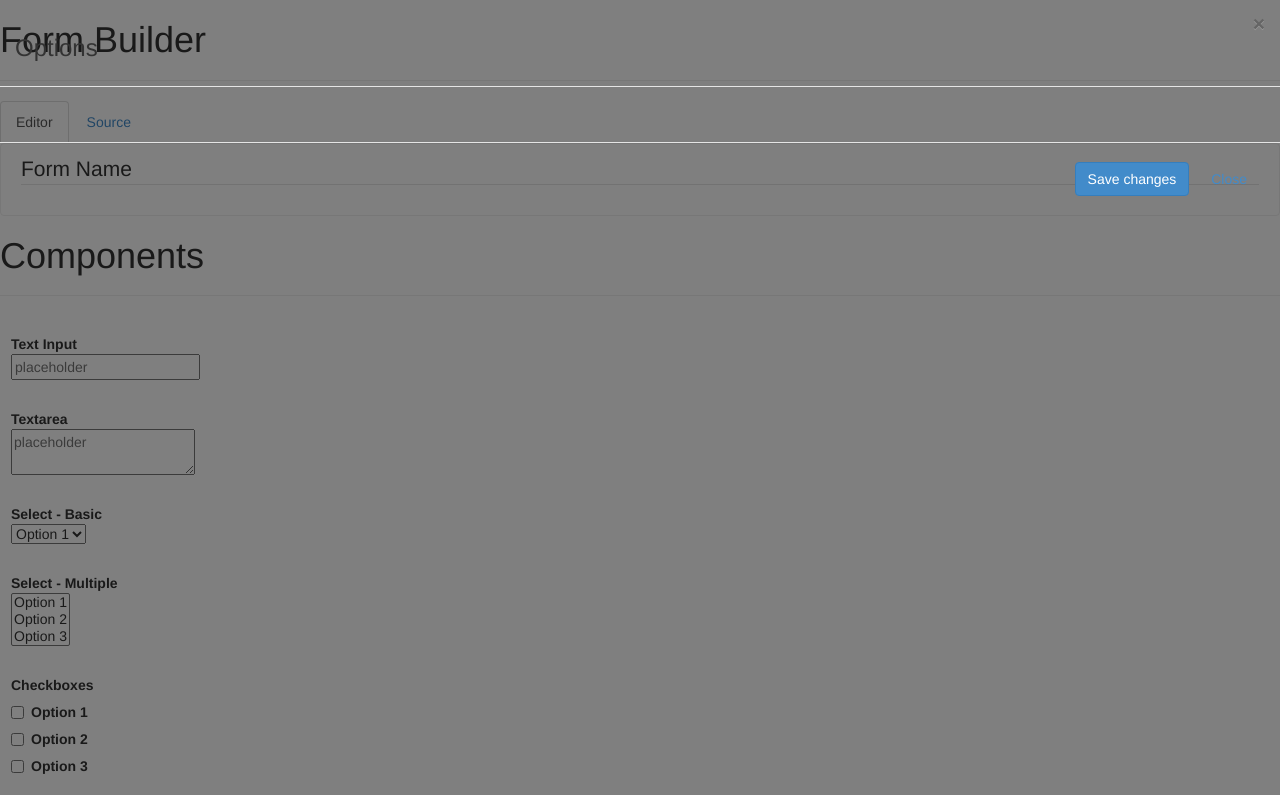
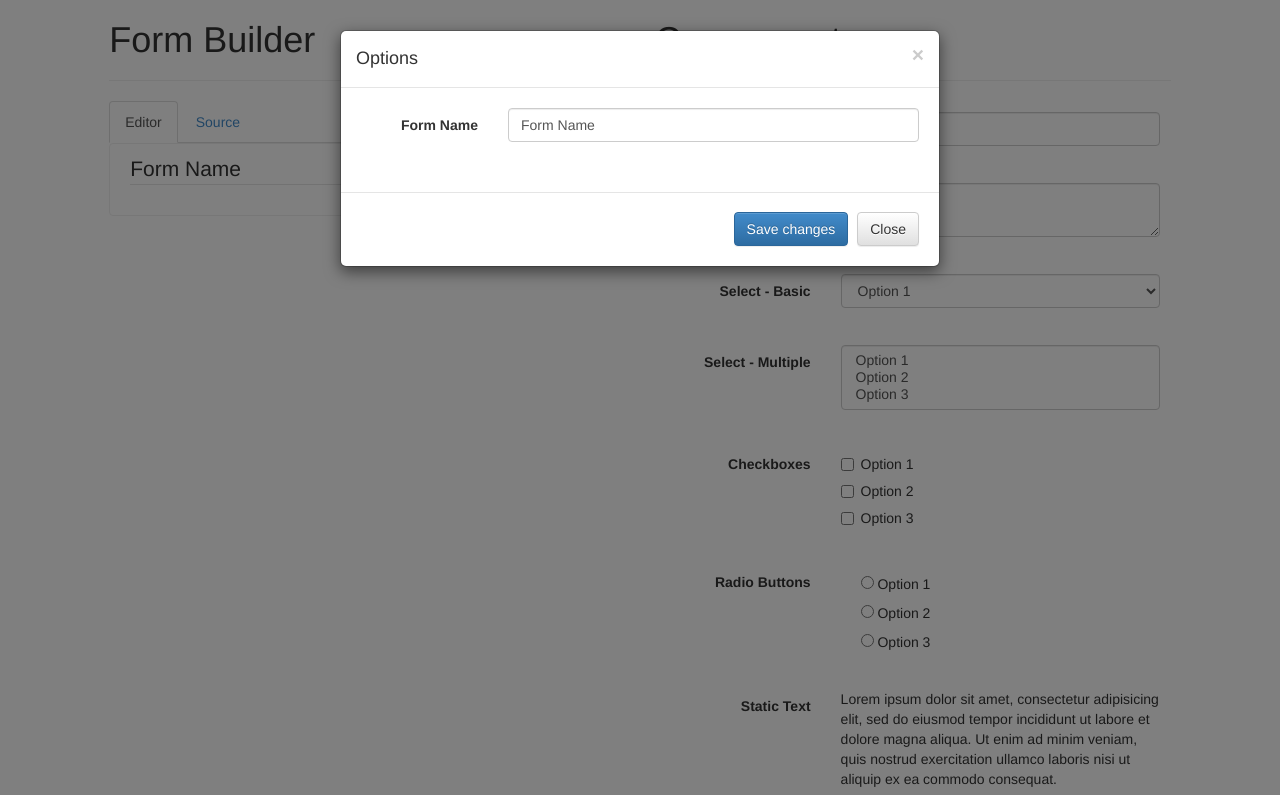
Before and after one commit to shalotelli/form_builder, a plain HTML site: page index.html in a window 1280 px wide. Both pictures are taken after a click on the element "Form Name". Shown: the top 795 px of the page. Drawn offline with Linux system fonts and the light colour scheme.

Commit message:
form_builder.js WIP

```diff
--- a/index.html
+++ b/index.html
@@ -3,16 +3,33 @@
         <title>Form Builder</title>
 
         <link href="css/bootstrap.min.css" rel="stylesheet">
-        <link href="css/bootstrap-responsive.min.css" rel="stylesheet">
+        <link href="css/bootstrap-theme.min.css" rel="stylesheet">
         <link href="css/codemirror.css" rel="stylesheet">
 
         <link href="css/form_builder.css" rel="stylesheet">
     </head>
     <body>
-        <div class="row-fluid">
-            <div class="span10 offset1">
-                <div class="row-fluid">
-                    <div class="span6">
+        <!-- Options Modal -->
+        <div class="modal fade" id="options_modal" tabindex="-1" role="dialog" aria-labelledby="options_modal_label" aria-hidden="true">
+            <div class="modal-dialog">
+                <div class="modal-content">
+                    <div class="modal-header">
+                        <button type="button" class="close" data-dismiss="modal" aria-hidden="true">&times;</button>
+                        <h4 class="modal-title" id="options_modal_label">Options</h4>
+                    </div>
+                    <div class="modal-body"></div>
+                    <div class="modal-footer">
+                        <button type="button" class="btn btn-primary" id="save_options">Save changes</button>
+                        <button type="button" class="btn btn-default" data-dismiss="modal">Close</button>
+                    </div>
+                </div>
+            </div>
+        </div>
+
+        <div class="row">
+            <div class="col-lg-offset-1 col-sm-10 col-md-10">
+                <div class="row">
+                    <div class="col-sm-6 col-md-6">
                         <h1>Form Builder</h1>
                         <hr>
                         <div class="tabbable">
@@ -37,28 +54,28 @@
                         </div>
                     </div>
 
-                    <div class="span6">
+                    <div class="col-sm-6 col-md-6">
                         <h1>Components</h1>
                         <hr>
                         <div id="components-container" class="form-horizontal">
-                            <div class="control-group component" data-type="text">
-                                <label class="control-label" for="text_input">Text Input</label>
-                                <div class="controls">
-                                    <input type="text" name="" id="text_input" placeholder="placeholder">
+                            <div class="component form-group" data-type="text">
+                                <label class="control-label col-sm-4" for="text_input">Text Input</label>
+                                <div class="col-sm-8">
+                                    <input type="text" name="" id="text_input" placeholder="placeholder" class="form-control">
                                 </div>
                             </div>
 
-                            <div class="control-group component" data-type="textarea">
-                                <label class="control-label" for="textarea">Textarea</label>
-                                <div class="controls">
-                                    <textarea name="" id="textarea" placeholder="placeholder"></textarea>
+                            <div class="component form-group" data-type="textarea">
+                                <label class="control-label col-sm-4" for="textarea">Textarea</label>
+                                <div class="col-sm-8">
+                                    <textarea name="" class="form-control" id="textarea" placeholder="placeholder"></textarea>
                                 </div>
                             </div>
 
-                            <div class="control-group component" data-type="select_basic">
-                                <label class="control-label" for="select_basic">Select - Basic</label>
-                                <div class="controls">
-                                    <select name="" id="select_basic">
+                            <div class="component form-group" data-type="select_basic">
+                                <label class="control-label col-sm-4" for="select_basic">Select - Basic</label>
+                                <div class="col-sm-8">
+                                    <select class="form-control" name="" id="select_basic">
                                         <option value="1">Option 1</option>
                                         <option value="2">Option 2</option>
                                         <option value="3">Option 3</option>
@@ -66,10 +83,10 @@
                                 </div>
                             </div>
 
-                            <div class="control-group component" data-type="select_multiple">
-                                <label class="control-label" for="select_multiple">Select - Multiple</label>
-                                <div class="controls">
-                                    <select name="" id="select_multiple" multiple="multiple" size="3">
+                            <div class="component form-group" data-type="select_multiple">
+                                <label class="control-label col-sm-4" for="select_multiple">Select - Multiple</label>
+                                <div class="col-sm-8">
+                                    <select name="" class="form-control" id="select_multiple" multiple="multiple" size="3">
                                         <option value="1">Option 1</option>
                                         <option value="2">Option 2</option>
                                         <option value="3">Option 3</option>
@@ -77,52 +94,52 @@
                                 </div>
                             </div>
 
-                            <div class="control-group component" data-type="checkbox">
-                                <label class="control-label">Checkboxes</label>
-                                <div class="controls">
-                                    <label class="checkbox" for="checkbox_1">
+                            <div class="component form-group" data-type="checkbox">
+                                <label class="control-label col-sm-4">Checkboxes</label>
+                                <div class="col-sm-8">
+                                    <div class="checkbox"><label class="" for="checkbox_1">
                                         <input type="checkbox" name="checkbox" id="checkbox_1">
                                         Option 1
-                                    </label>
-                                    <label class="checkbox" for="checkbox_2">
+                                    </label></div>
+                                    <div class="checkbox"><label class="" for="checkbox_2">
                                         <input type="checkbox" name="checkbox" id="checkbox_2">
                                         Option 2
-                                    </label>
-                                    <label class="checkbox" for="checkbox_3">
+                                    </label></div>
+                                    <div class="checkbox"><label class="" for="checkbox_3">
                                         <input type="checkbox" name="checkbox" id="checkbox_3">
                                         Option 3
-                                    </label>
+                                    </label></div>
                                 </div>
                             </div>
 
-                            <div class="control-group component" data-type="radio">
-                                <label class="control-label">Radio Buttons</label>
-                                <div class="controls">
-                                    <label class="radio" for="radio_1">
+                            <div class="component form-group" data-type="radio">
+                                <label class="control-label col-sm-4">Radio Buttons</label>
+                                <div class="col-sm-8">
+                                    <div class="checkbox"><label class="" for="radio_1">
                                         <input type="radio" name="radio" id="radio_1">
                                         Option 1
-                                    </label>
-                                    <label class="radio" for="radio_2">
+                                    </label></div>
+                                    <div class="checkbox"><label class="" for="radio_2">
                                         <input type="radio" name="radio" id="radio_2">
                                         Option 2
-                                    </label>
-                                    <label class="radio" for="radio_3">
+                                    </label></div>
+                                    <div class="checkbox"><label class="" for="radio_3">
                                         <input type="radio" name="radio" id="radio_3">
                                         Option 3
-                                    </label>
+                                    </label></div>
                                 </div>
                             </div>
 
-                            <div class="control-group component" data-type="static_text">
-                                <label class="control-label">Static Text</label>
-                                <div class="controls">
+                            <div class="component form-group" data-type="static_text">
+                                <label class="control-label col-sm-4">Static Text</label>
+                                <div class="col-sm-8">
                                     Lorem ipsum dolor sit amet, consectetur adipisicing elit, sed do eiusmod tempor incididunt ut labore et dolore magna aliqua. Ut enim ad minim veniam, quis nostrud exercitation ullamco laboris nisi ut aliquip ex ea commodo consequat.
                                 </div>
                             </div>
 
                             <div class="form-actions component" data-type="submit">
                                 <button type="submit" class="btn btn-primary">Save changes</button>
-                                <button type="button" class="btn" onclick="javascript:window.history.back();">Cancel</button>
+                                <button type="button" class="btn btn-default" onclick="javascript:window.history.back();">Cancel</button>
                             </div>
                         </div>
                     </div>
@@ -130,28 +147,13 @@
             </div>
         </div>
 
-        <div class="modal fade" id="options_modal">
-            <div class="modal-header">
-                <a class="close" data-dismiss="modal">&times;</a>
-                <h3>Options</h3>
-            </div>
-
-            <div class="modal-body form-horizontal"></div>
-
-            <div class="modal-footer">
-                <a href="javascript:;" class="btn btn-primary" id="save_options">Save changes</a>
-                <a href="javascript:;" class="btn" data-dismiss="modal">Close</a>
-            </div>
-        </div>
-
         <script src="js/jquery.min.js"></script>
         <script src="js/jquery-ui.min.js"></script>
         <script src="js/bootstrap.min.js"></script>
 
-        <script src="js/dev/form_builder.js"></script>
-        <!-- <script src="js/form_builder.min.js"></script> -->
+        <script src="js/form_builder.js"></script>
 
         <script src="js/codemirror.min.js"></script>
-        <script src="js/format/formatting.js"></script>
+        <script src="js/formatting.js"></script>
     </body>
 </html>
--- a/js/dev/form_builder.js
+++ b/js/form_builder.js
@@ -1,45 +1,58 @@
-// New BSD License
-// ===============
-//
-// Copyright (c) 2013, Sha Alibhai
-// All rights reserved.
-//
-// Redistribution and use in source and binary forms, with or without
-// modification, are permitted provided that the following conditions are met:
-//
-// * Redistributions of source code must retain the above copyright notice,
-//   this list of conditions and the following disclaimer.
-// * Redistributions in binary form must reproduce the above copyright notice,
-//   this list of conditions and the following disclaimer in the documentation
-//   and/or other materials provided with the distribution.
-// * Neither the names of the copyright holders nor the names of its
-//   contributors may be used to endorse or promote products derived from this
-//   software without specific prior written permission.
-//
-// THIS SOFTWARE IS PROVIDED BY THE COPYRIGHT HOLDERS AND CONTRIBUTORS "AS IS"
-// AND ANY EXPRESS OR IMPLIED WARRANTIES, INCLUDING, BUT NOT LIMITED TO, THE
-// IMPLIED WARRANTIES OF MERCHANTABILITY AND FITNESS FOR A PARTICULAR PURPOSE
-// ARE DISCLAIMED. IN NO EVENT SHALL THE COPYRIGHT HOLDER OR CONTRIBUTORS BE
-// LIABLE FOR ANY DIRECT, INDIRECT, INCIDENTAL, SPECIAL, EXEMPLARY, OR
-// CONSEQUENTIAL DAMAGES (INCLUDING, BUT NOT LIMITED TO, PROCUREMENT OF
-// SUBSTITUTE GOODS OR SERVICES; LOSS OF USE, DATA, OR PROFITS; OR BUSINESS
-// INTERRUPTION) HOWEVER CAUSED AND ON ANY THEORY OF LIABILITY, WHETHER IN
-// CONTRACT, STRICT LIABILITY, OR TORT (INCLUDING NEGLIGENCE OR OTHERWISE)
-// ARISING IN ANY WAY OUT OF THE USE OF THIS SOFTWARE, EVEN IF ADVISED OF THE
-// POSSIBILITY OF SUCH DAMAGE.
-//
-// --------------------------------------------------------------------------
-// USAGE
-// --------------------------------------------------------------------------
-// 1. Either click component or drag it in to the form
-// 2. 'Component' becomes 'Element'
-// 3. When element is clicked
-//      a. Load options into modal box
-//      b. Set type to element type (text|textarea|checkbox...)
-//      c. Call form_builder.type.get() to load in any pre processing
-//      d. Wait for input.......
-// 4. When options are saved
-//      a. Call form_builder.type.set() to save options
+/**
+    New BSD License
+    ===============
+
+    Copyright (c) 2013, Sha Alibhai
+    All rights reserved.
+
+    Redistribution and use in source and binary forms, with or without
+    modification, are permitted provided that the following conditions are met:
+
+    * Redistributions of source code must retain the above copyright notice,
+      this list of conditions and the following disclaimer.
+    * Redistributions in binary form must reproduce the above copyright notice,
+      this list of conditions and the following disclaimer in the documentation
+      and/or other materials provided with the distribution.
+    * Neither the names of the copyright holders nor the names of its
+      contributors may be used to endorse or promote products derived from this
+      software without specific prior written permission.
+
+    THIS SOFTWARE IS PROVIDED BY THE COPYRIGHT HOLDERS AND CONTRIBUTORS "AS IS"
+    AND ANY EXPRESS OR IMPLIED WARRANTIES, INCLUDING, BUT NOT LIMITED TO, THE
+    IMPLIED WARRANTIES OF MERCHANTABILITY AND FITNESS FOR A PARTICULAR PURPOSE
+    ARE DISCLAIMED. IN NO EVENT SHALL THE COPYRIGHT HOLDER OR CONTRIBUTORS BE
+    LIABLE FOR ANY DIRECT, INDIRECT, INCIDENTAL, SPECIAL, EXEMPLARY, OR
+    CONSEQUENTIAL DAMAGES (INCLUDING, BUT NOT LIMITED TO, PROCUREMENT OF
+    SUBSTITUTE GOODS OR SERVICES; LOSS OF USE, DATA, OR PROFITS; OR BUSINESS
+    INTERRUPTION) HOWEVER CAUSED AND ON ANY THEORY OF LIABILITY, WHETHER IN
+    CONTRACT, STRICT LIABILITY, OR TORT (INCLUDING NEGLIGENCE OR OTHERWISE)
+    ARISING IN ANY WAY OUT OF THE USE OF THIS SOFTWARE, EVEN IF ADVISED OF THE
+    POSSIBILITY OF SUCH DAMAGE.
+
+    --------------------------------------------------------------------------
+    USAGE
+    --------------------------------------------------------------------------
+    1. Either click component or drag it in to the form
+    2. 'Component' becomes 'Element'
+    3. When element is clicked
+         a. Load options into modal box
+         b. Set type to element type (text|textarea|checkbox...)
+         c. Call form_builder.type.get() to load in any pre processing
+         d. Wait for input.......
+    4. When options are saved
+         a. Call form_builder.type.set() to save options
+
+    @TODO Fix radio options
+    @TODO Fix checkbox options
+    @TODO Fix textarea options
+    @TODO Fix static text options
+    @TODO Add jQuery map
+    @TODO catch failures when loading options
+    @TODO fix UI misalignment when adding component to form (caused by close button)
+    @TODO input box type (password, date, email etc)
+    @TODO Remove & add cancel button instead of just making it invisible
+    @TODO Use minified version
+*/
 
 $(function() {
     // element options object
@@ -77,6 +90,7 @@ $(function() {
                     .toLowerCase();
         },
 
+        // sanitize HTML content
         cleanContent: function(content) {
             return content
                     .replace(/\t/, '')
@@ -85,6 +99,7 @@ $(function() {
                     .replace(/ data-(.+)="(.+)"/g, '');
         },
 
+        // update source code
         updateSource: function() {
             var content =   "<form method=\"" + this.method + "\" " +
                             "action=\"" + this.action + "\" " +
@@ -100,6 +115,7 @@ $(function() {
             );
         },
 
+        // add component to form
         addComponent: function(component) {
             component
             .clone()
@@ -112,6 +128,41 @@ $(function() {
             $("#options_modal").modal('hide');
 
             this.updateSource();
+        },
+
+        // load element options
+        loadOptions: function(type) {
+            var $el = $(this),
+                $modal = $("#options_modal"),
+                content = $modal.find('.modal-body');
+
+            // fail if no type set
+            if (! type) {
+                return false;
+            }
+
+            $.get('options/' + type + '.html', function(data) {
+                // set options modal type
+                $modal.data('type', type);
+
+                // load relevant options
+                content.html(data);
+
+                // set selected element to clicked element
+                // this removes the need to generate unique
+                // id's for every created element at they are
+                // passed instead of referenced
+                form_builder.setElement($el);
+
+                // add current options into fields and do any
+                // necessary preprocessing
+                form_builder[type].get();
+
+                // show options modal
+                $modal.modal('show');
+            });
+
+            return true;
         },
 
         // form title options
@@ -522,7 +573,6 @@ $(function() {
                 el.find('button[type=submit]').text($(this.prefix+'label').val());
 
                 // hide or show cancel button
-                // TODO: Remove & add cancel button instead of just making it invisible
                 if($(this.prefix+'show_cancel').val()==1) {
                     if(cancel.hasClass('hide')) {
                         cancel.removeClass('hide');
@@ -548,7 +598,7 @@ $(function() {
             return $(this).clone().addClass('component-drag');
         }
     })
-    .click(function(e) {
+    .on('click', function(e) {
         form_builder.addComponent($(this));
     });
 
@@ -565,35 +615,11 @@ $(function() {
     // clicking elements brings up customizable options in a
     // modal window
     $(document).on('click', '.element', function(e) {
-        var $that = $(this),
-            $modal = $("#options_modal"),
-            content = $modal.find('.modal-body'),
-            type = $that.data('type');
-
-        $.get('options/' + type + '.html', function(data) {
-            // set options modal type
-            $modal.data('type', type);
-
-            // load relevant options
-            content.html(data);
-
-            // set selected element to clicked element
-            // this removes the need to generate unique
-            // id's for every created element at they are
-            // passed instead of referenced
-            form_builder.setElement($that);
-
-            // add current options into fields and do any
-            // necessary preprocessing
-            form_builder[type].get();
-
-            // show options modal
-            $modal.modal('show');
-        });
+        form_builder.loadOptions.call(this, $(this).data('type'));
     });
 
     // options modal save button
-    $("#save_options").click(function() {
+    $("#save_options").on('click', function() {
         var $modal = $("#options_modal"),
             content = $modal.find('.modal-body'),
             type = $modal.data('type');
@@ -610,7 +636,7 @@ $(function() {
     });
 
     // random bug makes options modal load when certain components are clicked. prevent this!
-    $(".component > input, .component > textarea, .component > label, .checkbox, .radio").click(function(e) {
+    $(".component > input, .component > textarea, .component > label, .checkbox, .radio").on('click', function(e) {
         e.preventDefault();
         e.stopPropagation();
     });
@@ -628,7 +654,7 @@ $(function() {
     .sortable({
         placeholder: "element-placeholder",
         start: function(e, ui) {
-            ui.item.popover('hide');sdfsdfsdf
+            ui.item.popover('hide');
         }
     })
     .disableSelection();
@@ -636,26 +662,8 @@ $(function() {
     // the form can also be given a title by clicking the legend at the top
     // as this is not a component, do the necessary leg work and show the options
     // modal accordingly
-    $("#content_form_name").click(function() {
-        var $modal = $("#options_modal"),
-            content = $modal.find('.modal-body'),
-            type = 'title',
-            option_box = $(".options-title");
-
-        // set modal type to title
-        $modal.data('type', 'title');
-
-        // create options box
-        content.html(option_box.html());
-
-        // set form_builder element to this element
-        form_builder.setElement($(this));
-
-        // do any options pre processing
-        form_builder[type].get();
-
-        // show modal
-        $modal.modal('show');
+    $("#content_form_name").on('click', function(e) {
+        form_builder.loadOptions.call(this, 'title');
     });
 
     // create codemirror instance & assign to global var source
@@ -668,7 +676,7 @@ $(function() {
     // hack to sort random bug with codemirror & bootstrap tabs not playing nicely.
     // adding a refresh after 1ms seems to sort out an issue where the source code
     // box does not display until user starts typing something
-    $("a[href=#source-tab]").click(function() {
+    $("a[href=#source-tab]").on('click', function() {
         setTimeout(function() {
             form_builder.updateSource();
             source.refresh();
```
Also changed, not shown: js/form_builder.min.js, js/formatting.js (renamed from js/format/formatting.js).
